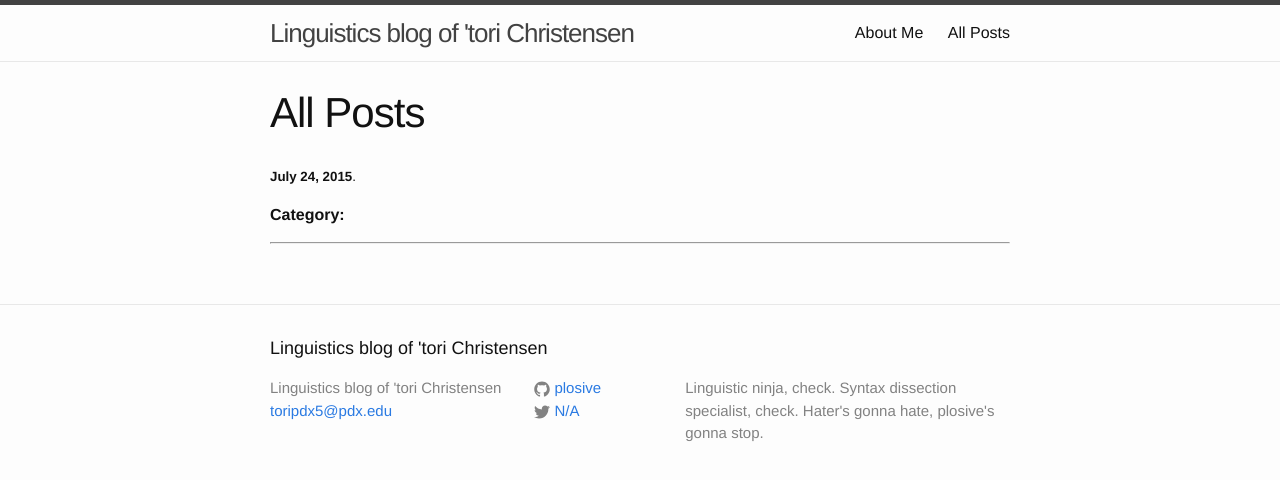
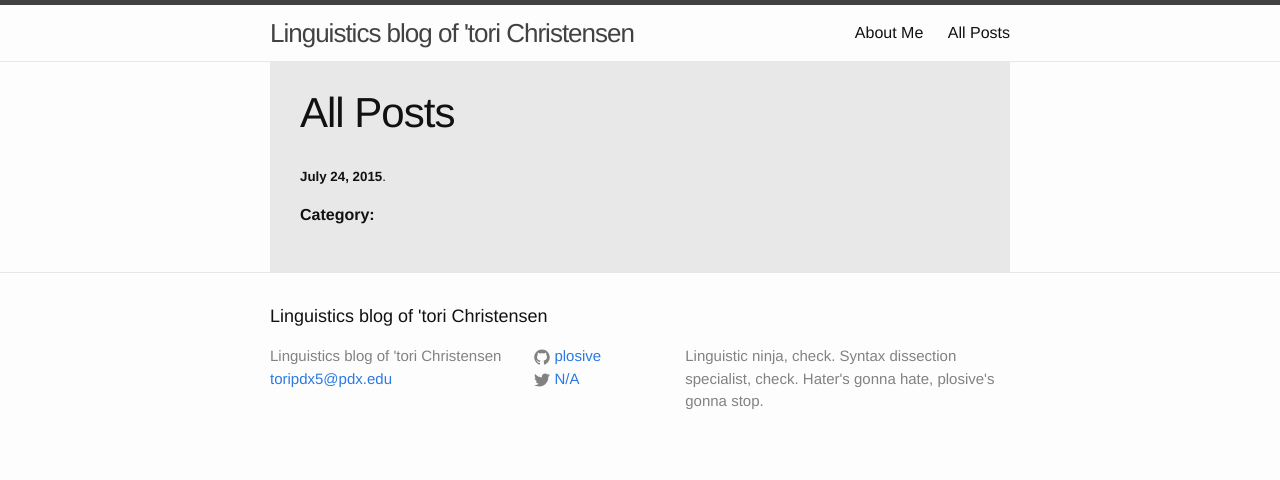
Before and after one commit to plosive/plosive.github.io, a Jekyll site: the page built from list.html, in a window 1280 px wide. Shown: the top 480 px of the page. Built offline with Jekyll 4.4.1, drawn with Linux system fonts in a browser that asks for light colours.

Commit message:
Update layout

```diff
--- a/_sass/_base.scss
+++ b/_sass/_base.scss
@@ -7,8 +7,6 @@ dl, dd, ol, ul, figure {
     margin: 0;
     padding: 0;
 }
-
-
 
 /**
  * Basic styling
--- a/_sass/_layout.scss
+++ b/_sass/_layout.scss
@@ -1,3 +1,7 @@
+.dark-link {
+    color: $text-color !important;
+}
+
 /**
  * Site header
  */
@@ -162,11 +166,16 @@
  * Page content
  */
 .page-content {
-    padding: $spacing-unit 0;
+    padding: 0;
 }
 
 .page-heading {
     font-size: 20px;
+}
+
+.post {
+    background-color: $grey-color-light;
+    padding: $spacing-unit;
 }
 
 .post-list {
@@ -208,7 +217,6 @@
 }
 
 .post-content {
-    margin-bottom: $spacing-unit;
 
     h2 {
         font-size: 32px;
--- a/list.html
+++ b/list.html
@@ -4,8 +4,7 @@ title: All Posts
 permalink: /posts/
 ---
 {% for post in site.posts %}
-    <h3><a href="{{ post.url }}">{{ post.title }}</a></h3>
+    <h3><a class="dark-link" href="{{ post.url }}">{{ post.title }}</a></h3>
     <p><small><strong>{{ post.date | date: "%B %e, %Y" }}</strong>. {{ post.exerpt | strip_html }}</a></small></p>
     <p><strong>Category: </strong><span class="badge">{{ post.category }}</span></p>
-    <hr />
 {% endfor %}
```
